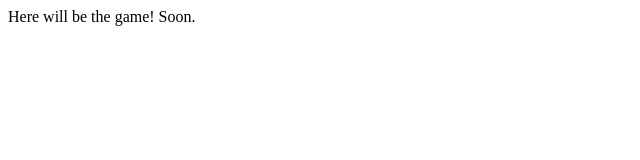
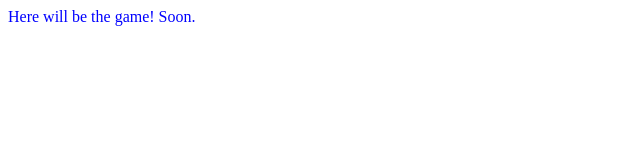
Before and after one commit to DaHofa/ProjectX, a plain HTML site: page ProjectX/public_html/index.html in a window 1280 px wide. Shown: the whole page, without its empty margins (0-640 px from the left). Drawn offline with Linux system fonts and the light colour scheme.

Commit message:
Add stylesheet

```diff
--- /dev/null
+++ b/ProjectX/public_html/Style.css
@@ -0,0 +1,3 @@
+body {
+  color: blue
+}
--- a/ProjectX/public_html/index.html
+++ b/ProjectX/public_html/index.html
@@ -9,6 +9,7 @@ and open the template in the editor.
         <title>ProjectX</title>
         <meta charset="UTF-8">
         <meta name="viewport" content="width=device-width, initial-scale=1.0">
+		<link rel="stylesheet" type="text/css" href="Style.css" />
     </head>
     <body>
         <div>Here will be the game! Soon.</div>
```
